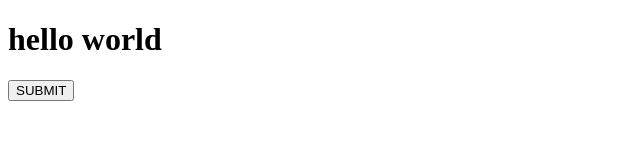
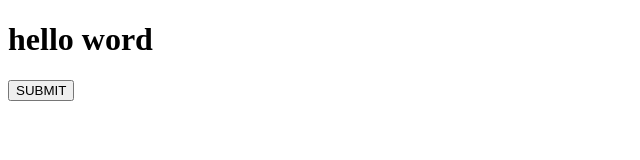
Before and after one commit to Tnphien06/github-demo-new, a plain HTML site: page index.html in a window 1280 px wide. Shown: the full height of the page, 0-640 px from the left. Drawn offline with Linux system fonts and the light colour scheme.

Commit message:
update index html file

```diff
--- a/index.html
+++ b/index.html
@@ -7,7 +7,7 @@
     <title>Document</title>
 </head>
 <body>
-    <h1>hello world</h1>
+    <h1>hello word</h1>
     <button>SUBMIT</button>
 </body>
 </html>
```
